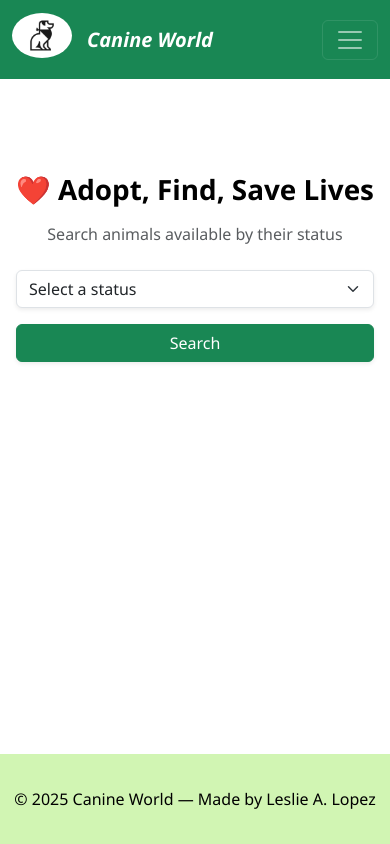
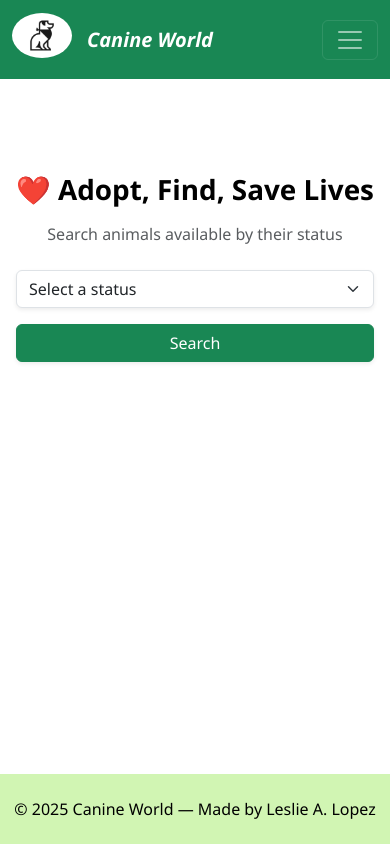
Before and after one commit to Leslie589/Canine-World, a React (Create React App) app: page /adoption in a window 390 px wide. Built offline with nearby package versions, Linux system fonts and the light colour scheme.

Commit message:
Ultima Actualizacion

```diff
--- a/src/styles.css
+++ b/src/styles.css
@@ -279,7 +279,7 @@ html, body, #root {
   }
 
   .footer {
-    height:90px;
+    height:70px;
     padding: 20px 10px;
   }
 
```
